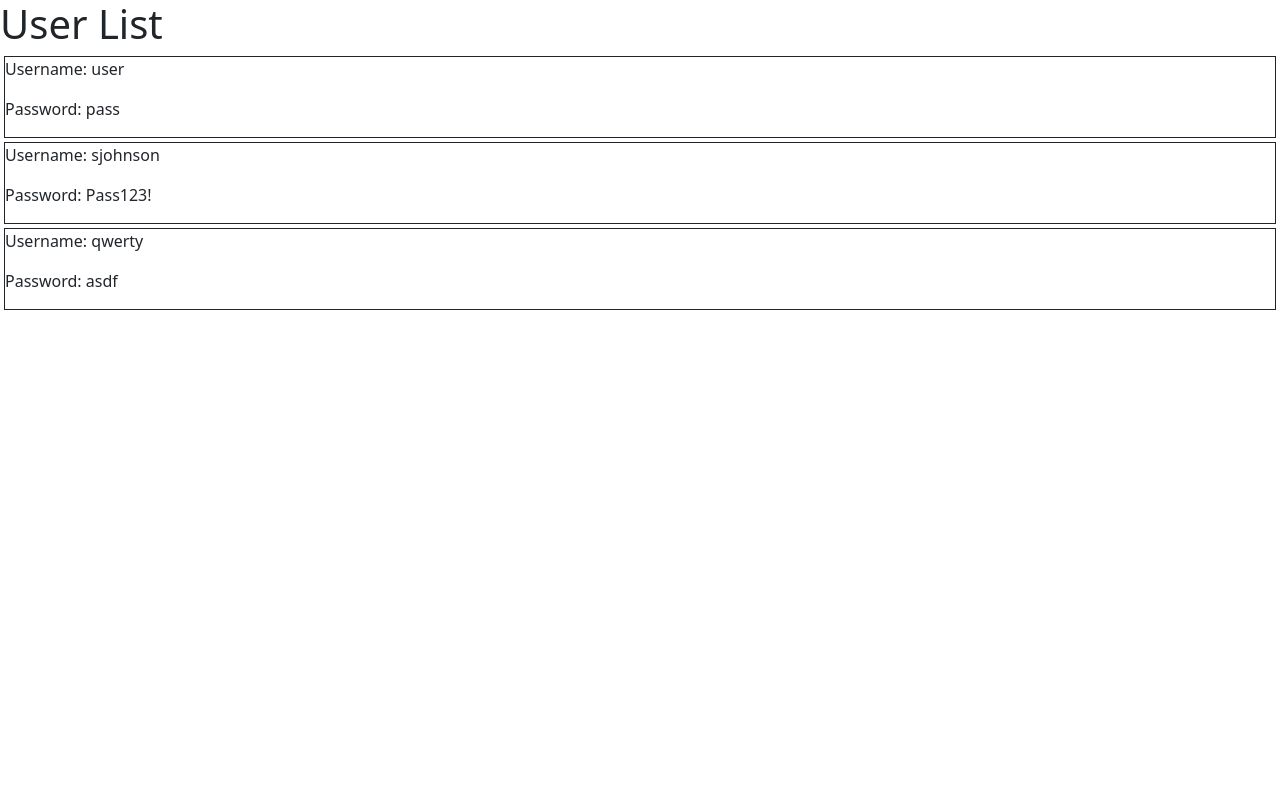
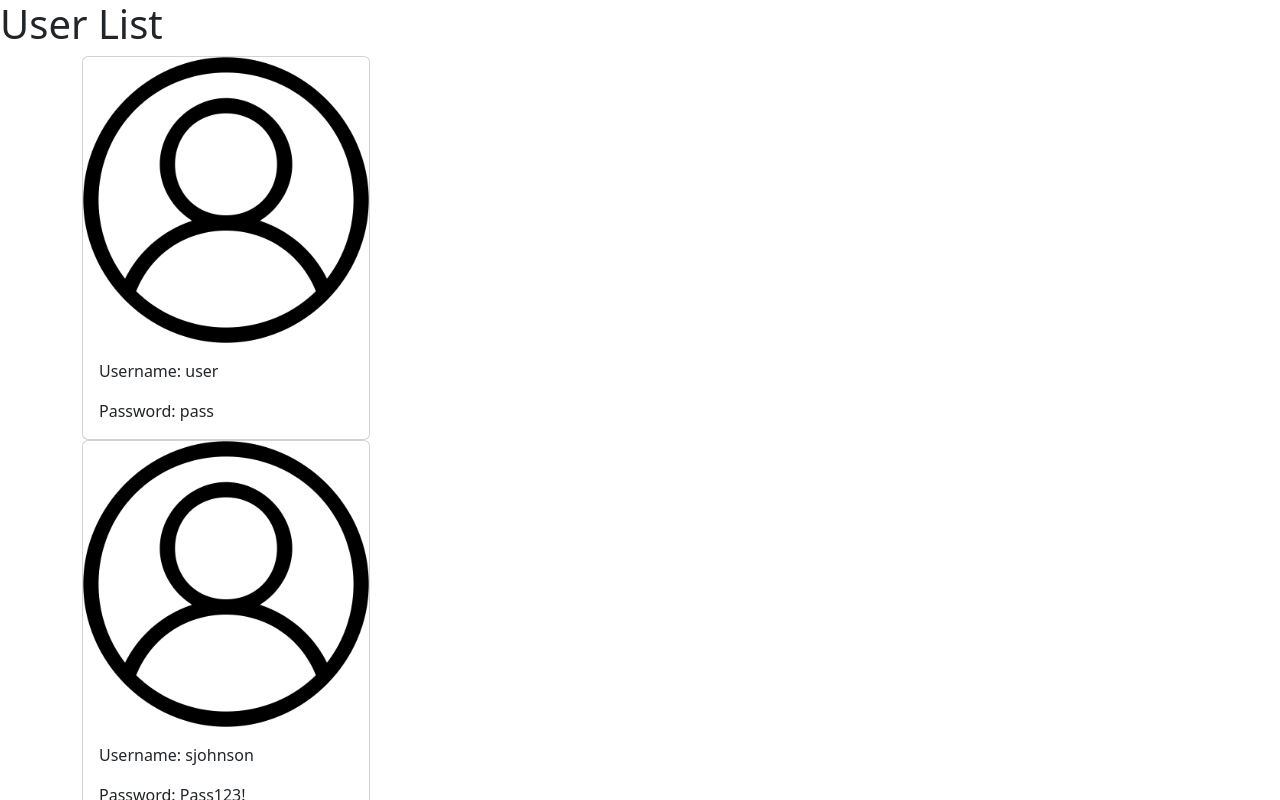
Before and after one commit to stanleyshi42/user-list-app, an Angular app: page / in a window 1280 px wide. Shown: the top 800 px of the page. Built offline with nearby package versions, Linux system fonts and the light colour scheme; data requests are answered from the project's data file.

Commit message:
added User icons

```diff
--- a/db.json
+++ b/db.json
@@ -2,15 +2,18 @@
   "users": [
     {
       "username": "user",
-      "password": "pass"
+      "password": "pass",
+      "icon": "icon1.png"
     },
     {
       "username": "sjohnson",
-      "password": "Pass123!"
+      "password": "Pass123!",
+      "icon": "icon1.png"
     },
     {
       "username": "qwerty",
-      "password": "asdf"
+      "password": "asdf",
+      "icon": "icon1.png"
     }
   ]
 }
--- a/src/app/app.component.html
+++ b/src/app/app.component.html
@@ -1,7 +1,14 @@
 <h1>User List</h1>
 
-<app-user-card
-  *ngFor="let user of users"
-  [username]="user.username"
-  [password]="user.password"
-></app-user-card>
+<div class="container">
+  <div class="row">
+    <div class="col">
+      <app-user-card
+        *ngFor="let user of users"
+        [username]="user.username"
+        [password]="user.password"
+        [icon]="user.icon"
+      ></app-user-card>
+    </div>
+  </div>
+</div>
--- a/src/app/user-card/user-card.component.html
+++ b/src/app/user-card/user-card.component.html
@@ -1,4 +1,7 @@
-<div class="border border-dark m-1">
-  <p>Username: {{ username }}</p>
-  <p>Password: {{ password }}</p>
+<div class="card" style="width: 18rem">
+  <img src="{{ icon }}" class="card-img-top" />
+  <div class="card-body">
+    <p class="card-text">Username: {{ username }}</p>
+    <p class="card-text">Password: {{ password }}</p>
+  </div>
 </div>
--- a/src/app/user-card/user-card.component.ts
+++ b/src/app/user-card/user-card.component.ts
@@ -8,6 +8,7 @@ import { Component, Input } from '@angular/core';
 export class UserCardComponent {
   @Input() username!: string;
   @Input() password!: string;
+  @Input() icon!: string;
 
   constructor() {}
 }
--- a/src/app/user.model.ts
+++ b/src/app/user.model.ts
@@ -2,4 +2,5 @@ export interface User {
   id: number;
   username: string;
   password: string;
+  icon: string;
 }
```
Also changed, not shown: public/icon1.png (added).
